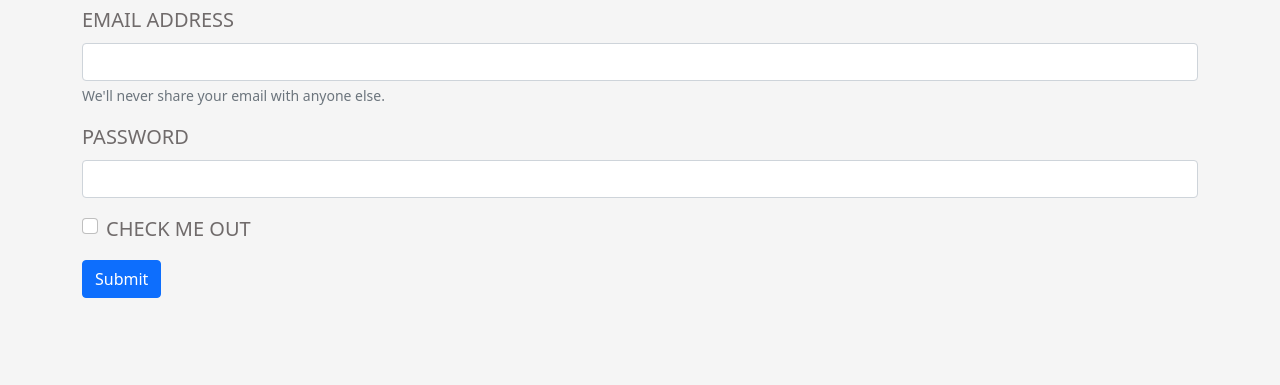
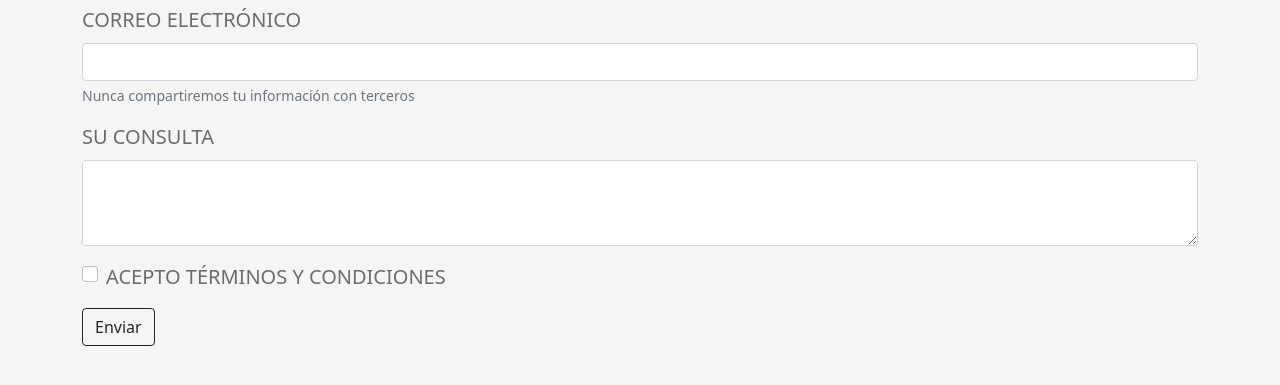
Before and after one commit to francovarela98/Metamofosis, a plain HTML site: page pages/contacto.html in a window 1280 px wide. Shown: the part 155-540 px from the top of the page. Drawn offline with nearby package versions, Linux system fonts and the light colour scheme.

Commit message:
nuevoArchivo

```diff
--- a/pages/contacto.html
+++ b/pages/contacto.html
@@ -16,7 +16,7 @@
         <nav class="navbar fixed-top navbar-expand-lg navbar-dark bg-black">
             <div class="container-fluid">
                 <img src="Meta_Mesa de trabajo 1.png" height=50px width=50px alt="">
-              <a class="navbar-brand" href="#">La Metemorfosis</a>
+              <a class="navbar-brand" href="../index.html">La Metemorfosis</a>
               <button class="navbar-toggler" type="button" data-bs-toggle="collapse" data-bs-target="#navbarNav" aria-controls="navbarNav" aria-expanded="false" aria-label="Toggle navigation">
                 <span class="navbar-toggler-icon"></span>
               </button>
@@ -48,19 +48,19 @@
         <h1 class="tituloContacto">contacto</h1>
         <form class="container">
             <div class="mb-3">
-              <label for="exampleInputEmail1" class="form-label">Email address</label>
+              <label for="exampleInputEmail1" class="form-label">Correo electrónico</label>
               <input type="email" class="form-control" id="exampleInputEmail1" aria-describedby="emailHelp">
-              <div id="emailHelp" class="form-text">We'll never share your email with anyone else.</div>
+              <div id="emailHelp" class="form-text">Nunca compartiremos tu información con terceros</div>
             </div>
             <div class="mb-3">
-              <label for="exampleInputPassword1" class="form-label">Password</label>
-              <input type="password" class="form-control" id="exampleInputPassword1">
+              <label for="exampleFormControlTextarea1" class="form-label">Su consulta</label>
+              <textarea class="form-control" id="exampleFormControlTextarea1" rows="3"></textarea>
             </div>
             <div class="mb-3 form-check">
               <input type="checkbox" class="form-check-input" id="exampleCheck1">
-              <label class="form-check-label" for="exampleCheck1">Check me out</label>
+              <label class="form-check-label" for="exampleCheck1">Acepto términos y condiciones</label>
             </div>
-            <button type="submit" class="btn btn-primary">Submit</button>
+            <button type="submit" class="btn btn-outline-dark">Enviar</button>
           </form>
 
 
```
Also changed, not shown: pages/galeria.html (+1 -1 lines), pages/nosotros.html (+1 -1 lines), pages/productos.html (+1 -1 lines).
